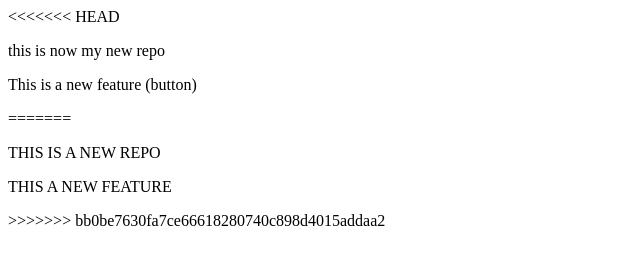
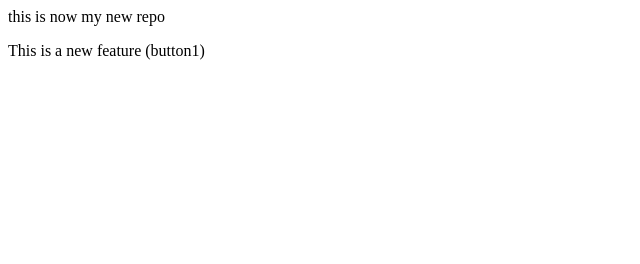
Before and after one commit to Rahul495-hub/localrepo, a plain HTML site: page index.html in a window 1280 px wide. Shown: the whole page, without its empty margins (0-640 px from the left). Drawn offline with Linux system fonts and the light colour scheme.

Commit message:
add button

```diff
--- a/index.html
+++ b/index.html
@@ -1,7 +1,3 @@
-<<<<<<< HEAD
+
 <p>this is now my new repo</p>
-<p>This is a new feature (button)</p>
-=======
-<p>THIS IS A NEW REPO</p>
-<P>THIS A NEW FEATURE</P>
->>>>>>> bb0be7630fa7ce66618280740c898d4015addaa2
+<p>This is a new feature (button1)</p>
```
